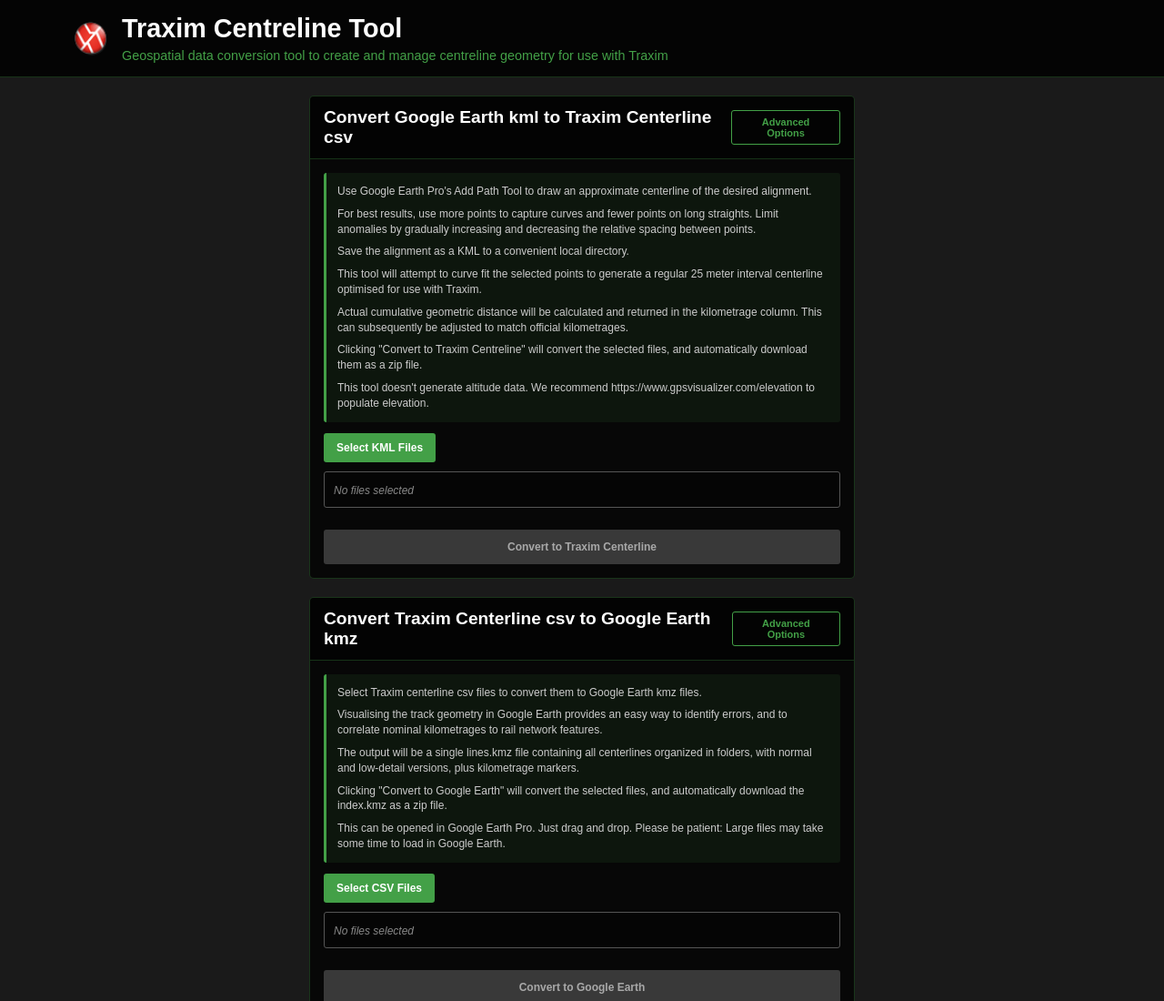
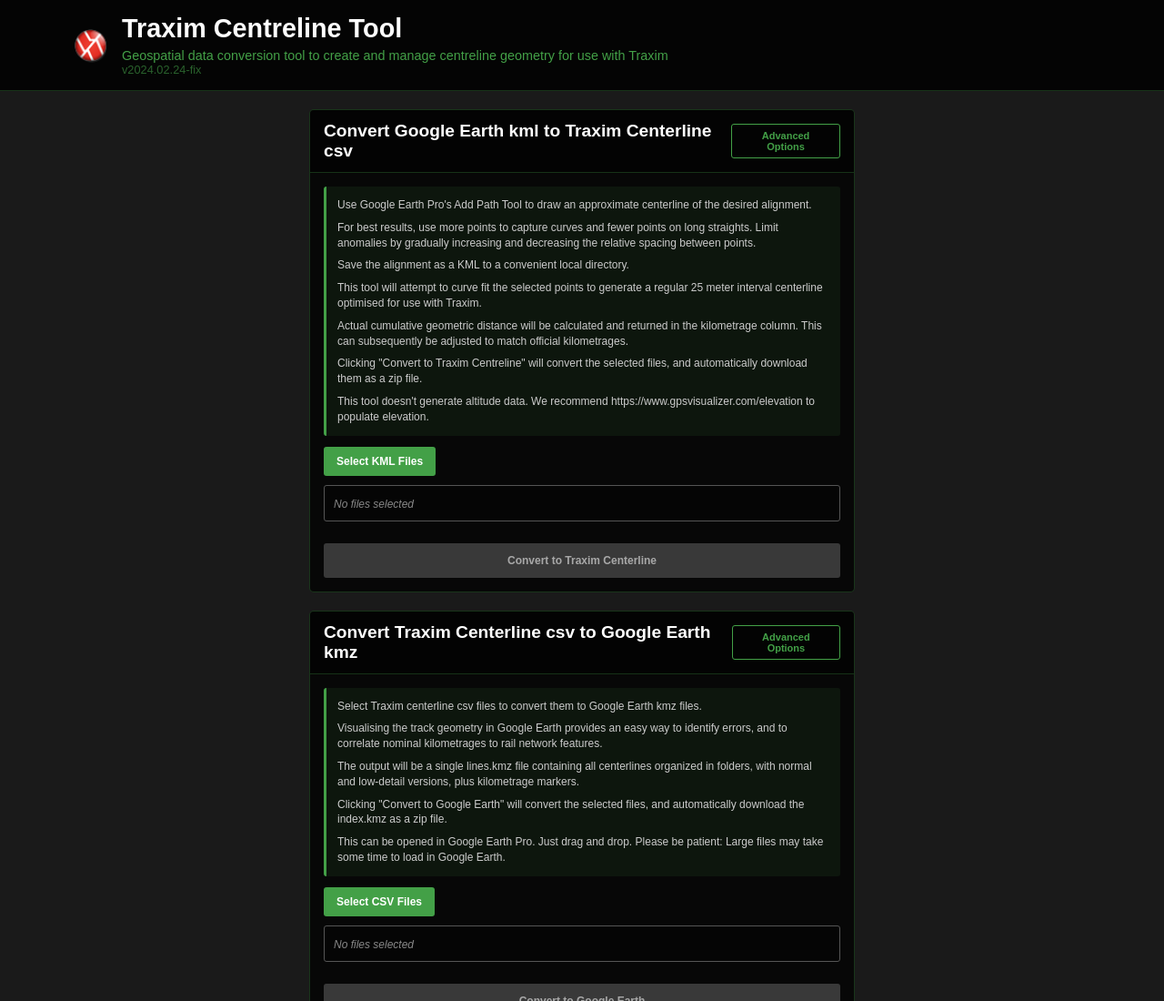
Before and after one commit to DerekAndrewHarris/traxim-centerline-tools, a plain HTML site: page index.html in a window 1280 px wide. Shown: the top 1100 px of the page at 91% size. Drawn offline with nearby package versions, Linux system fonts and the light colour scheme.

Commit message:
Debugging autodeploy to server
Debugging autodeploy to server

```diff
--- a/index.html
+++ b/index.html
@@ -16,6 +16,7 @@
                 <div class="header-text">
                     <h1>Traxim Centreline Tool</h1>
                     <p class="subtitle">Geospatial data conversion tool to create and manage centreline geometry for use with Traxim</p>
+                    <p class="subtitle" style="font-size: 0.8em; opacity: 0.6;">v2024.02.24-fix</p>
                 </div>
             </div>
         </header>
@@ -216,6 +217,13 @@
     <script src="lib/io.js" onerror="console.error('Failed to load io.js'); alert('Error: Failed to load io.js. This will cause IOFunctions errors.');"></script>
     <script src="app.js" onerror="console.error('Failed to load app.js'); alert('Error: Failed to load app.js');"></script>
     <script>
+        // Version tracking
+        const APP_VERSION = 'v2024.02.24-fix';
+        console.log('%c=== Traxim Centreline Tool ===', 'font-weight: bold; color: #0066cc;');
+        console.log('%cVersion: ' + APP_VERSION, 'color: #0066cc;');
+        console.log('%cUpdated: 2024-02-24', 'color: #0066cc;');
+        console.log('%c==============================', 'font-weight: bold; color: #0066cc;');
+
         // Verify all required classes are loaded
         window.addEventListener('DOMContentLoaded', function() {
             const required = ['GeoPoint', 'Ellipsoid', 'GeodeticCalculator', 'Curves', 'IOFunctions'];
```
Also changed, not shown: .github/workflows/deploy.yml.
